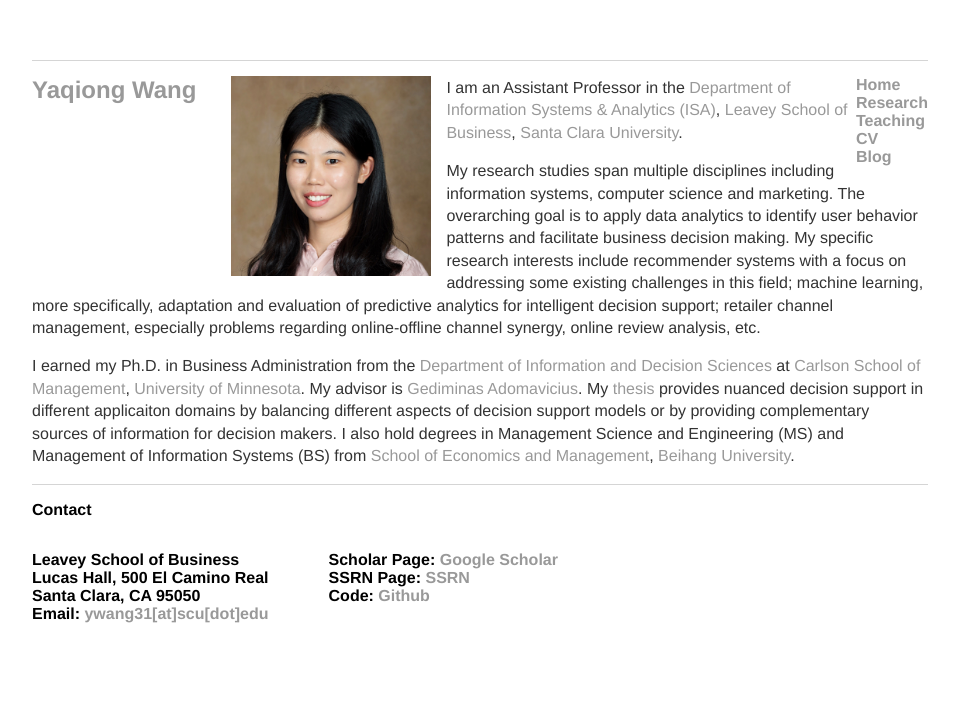
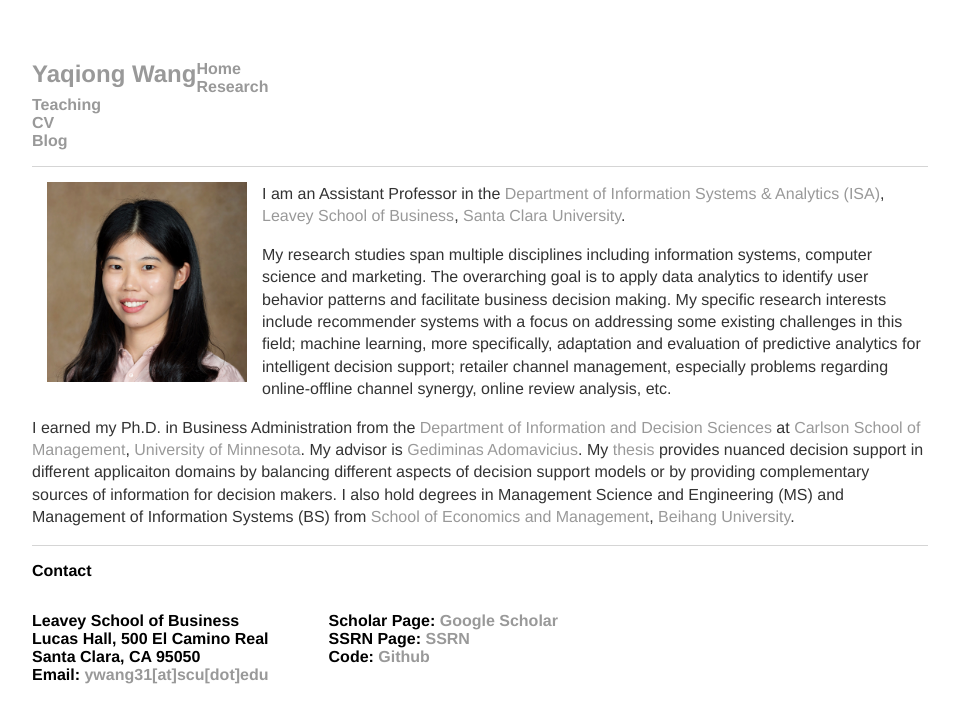
Before and after one commit to YaqiongWang/PersonalWeb, a Jekyll site: the page built from index.html, in a window 1280 px wide. Shown: the top 723 px of the page, without its empty margins (160-1119 px from the left). Built offline with Jekyll 4.4.1, drawn with Linux system fonts in a browser that asks for light colours.

Commit message:
Update main.css

```diff
--- a/css/main.css
+++ b/css/main.css
@@ -11,11 +11,11 @@ nav ul{
     list-style: none;
     font-weight: bold;
 }
-#navtitle{
+#navtitle ul li{
     float: left;
     margin-right: 20px;
 }
-#navmenu{
+#navmenu ul li{
     float: right;
     margin-right: 0px;
 }
```
